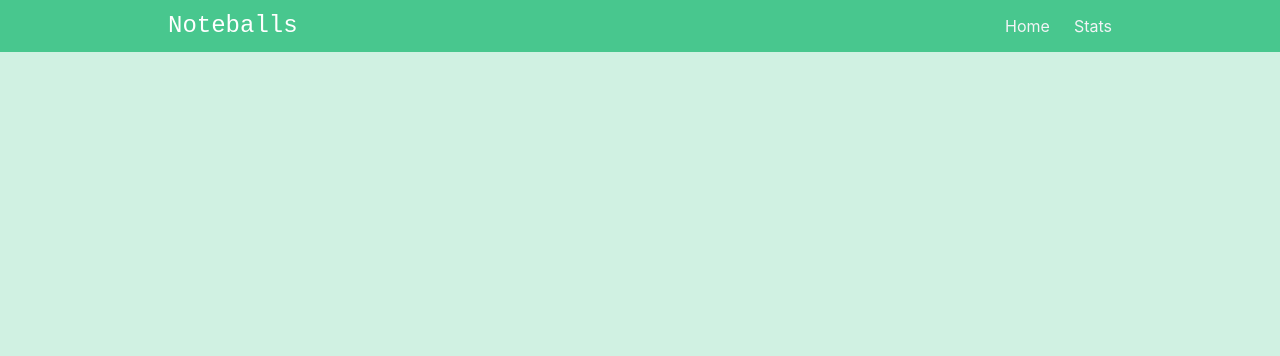
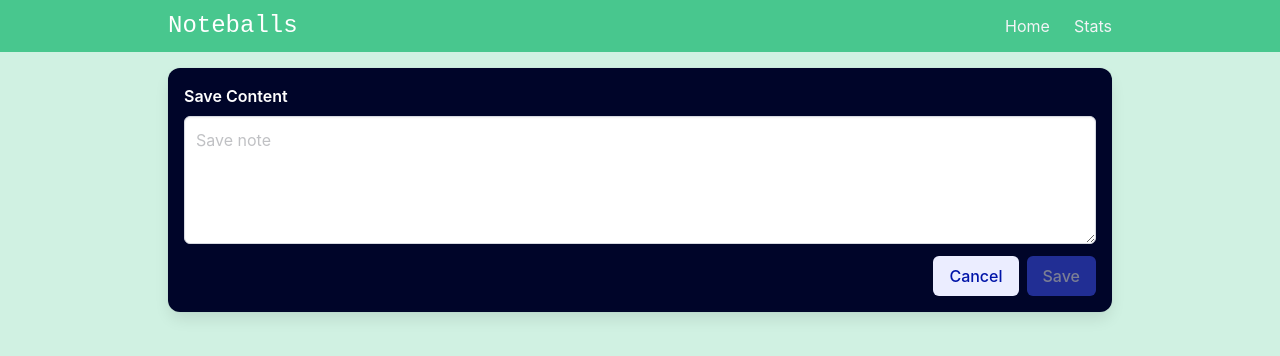
Before and after one commit to multiplai-tech/noteballs, a Vue app: page /editNote/1 in a window 1280 px wide. Shown: the top 356 px of the page. Built offline with nearby package versions, Linux system fonts and the light colour scheme.

Commit message:
chore: refactor focus, props, go back to home functino

```diff
--- /dev/null
+++ b/src/components/Notes/AddEditNote.vue
@@ -0,0 +1,66 @@
+<template>
+	<div
+	 	class="card p-4 mb-5"
+		:class="`has-background-${bgColor}-dark`"
+	>
+		<label
+			v-if="label"
+			class="label has-text-white"
+		>
+		{{ label }}
+		</label>
+		<div class="field">
+			<div class="control">
+				<textarea
+					:value="modelValue"
+					@input="$emit('update:modelValue', $event.target.value)"
+					class="textarea"
+					:placeholder="`${notePlaceholder}`"
+					ref="textAreaRef"
+				/>
+			</div>
+		</div>
+
+		<div class="field is-grouped is-grouped-right">
+			<div class="control">
+				<slot name="buttons"></slot>
+			</div>
+		</div>
+	</div>
+</template>
+
+<script setup>
+import { ref } from 'vue';
+
+const props = defineProps({
+	modelValue: {
+		type: String,
+		required: true,
+	},
+	bgColor: {
+		type: String,
+		default: 'success'
+	},
+	notePlaceholder: {
+		type: String,
+		default: 'Type something...'
+	},
+	label: {
+		type: String,
+	}
+})
+
+const emit = defineEmits([
+	'update:modelValue'
+])
+
+const textAreaRef = ref(null)
+
+const focusTextArea = () => {
+	textAreaRef.value.focus()
+}
+
+defineExpose({
+	focusTextArea
+})
+</script>
--- a/src/components/Notes/Note.vue
+++ b/src/components/Notes/Note.vue
@@ -1,18 +1,22 @@
 <template>
 	<div
-		:key="props.note.id"
+		:key="note.id"
 	 	class="card"
 	>
 		<div class="card-content">
 			<div class="content">
-				{{ props.note.content }}
+				{{ note.content }}
 				<div class="has-text-right has-text-grey-light mt-2">
 					<small>{{ characterLength }}</small>
 				</div>
 			</div>
 		</div>
 		<footer class="card-footer">
-			<a href="#" class="card-footer-item">Edit</a>
+			<RouterLink
+				:to="`/editNote/${ note.id }`"
+				href="#"
+				class="card-footer-item"
+			>Edit</RouterLink>
 			<a
 				@click.prevent="handleDeleteNote"
 			  	href="#"
--- a/src/router/index.js
+++ b/src/router/index.js
@@ -1,6 +1,7 @@
 import { createRouter, createWebHistory } from 'vue-router'
 
 import ViewNotes from '@/views/ViewNotes.vue'
+import ViewEditNote from '@/views/ViewEditNote.vue'
 import ViewStats from '@/views/ViewStats.vue'
 
 const routes = [
@@ -8,6 +9,11 @@ const routes = [
 		path: '/',
 		name: 'notes',
 		component: ViewNotes,
+	},
+	{
+		path: '/editNote/:id',
+		name: 'edit',
+		component: ViewEditNote,
 	},
 	{
 		path: '/stats',
--- /dev/null
+++ b/src/views/ViewEditNote.vue
@@ -0,0 +1,24 @@
+<template>
+	<div class="edit-note">
+		<AddEditNote
+			v-model="noteContent"
+			ref="addEditNoteRef"
+			bgColor="link"
+			notePlaceholder="Save note"
+			label="Save Content"
+		>
+			<template #buttons>
+				<button @click="$router.push('/')" class="button is-link is-light mr-2">Cancel</button>
+				<button :disabled="!noteContent" class="button is-link has-background-link">Save</button>
+			</template>
+		</AddEditNote>
+	</div>
+</template>
+
+<script setup>
+// IMPORT
+import { ref } from 'vue';
+import AddEditNote from '@/components/Notes/AddEditNote.vue';
+
+const noteContent = ref('')
+</script>
--- a/src/views/ViewNotes.vue
+++ b/src/views/ViewNotes.vue
@@ -1,19 +1,15 @@
 <template>
 <div class="notes">
-	<div class="card has-background-success-dark p-4 mb-5">
-		<div class="field">
-			<div class="control">
-				<textarea ref="newNoteRef" v-model="newNote" class="textarea" placeholder="Add a new note" />
-			</div>
-		</div>
-
-		<div class="field is-grouped is-grouped-right">
-			<div class="control">
-				<button @click="addNote" :disabled="!newNote" class="button is-link has-background-success">Add New Note +</button>
-			</div>
-		</div>
-	</div>
-
+	<AddEditNote
+		v-model="newNote"
+		ref="addEditNoteRef"
+		notePlaceholder="Add new note"
+		label="Add New Note"
+	>
+		<template #buttons>
+			<button @click="addNote" :disabled="!newNote" class="button is-link has-background-success">Add New Note +</button>
+		</template>
+	</AddEditNote>
 	<Note
 		v-for="note in storeNotes.notes"
 		:key="note.id"
@@ -30,15 +26,16 @@ import { useStoreNotes } from '@/store/storeNotes';
 
 // COMPONENTS
 import Note from '@/components/Notes/Note.vue'
+import AddEditNote from '@/components/Notes/AddEditNote.vue'
 
 const storeNotes = useStoreNotes()
 
 const newNote = ref('')
-const newNoteRef = ref(null)
+const addEditNoteRef = ref(null)
 
 const addNote = () => {
 	storeNotes.addNote(newNote.value)
 	newNote.value = ''
-	newNoteRef.value.focus()
+	addEditNoteRef.value.focusTextArea()
 }
 </script>
```
